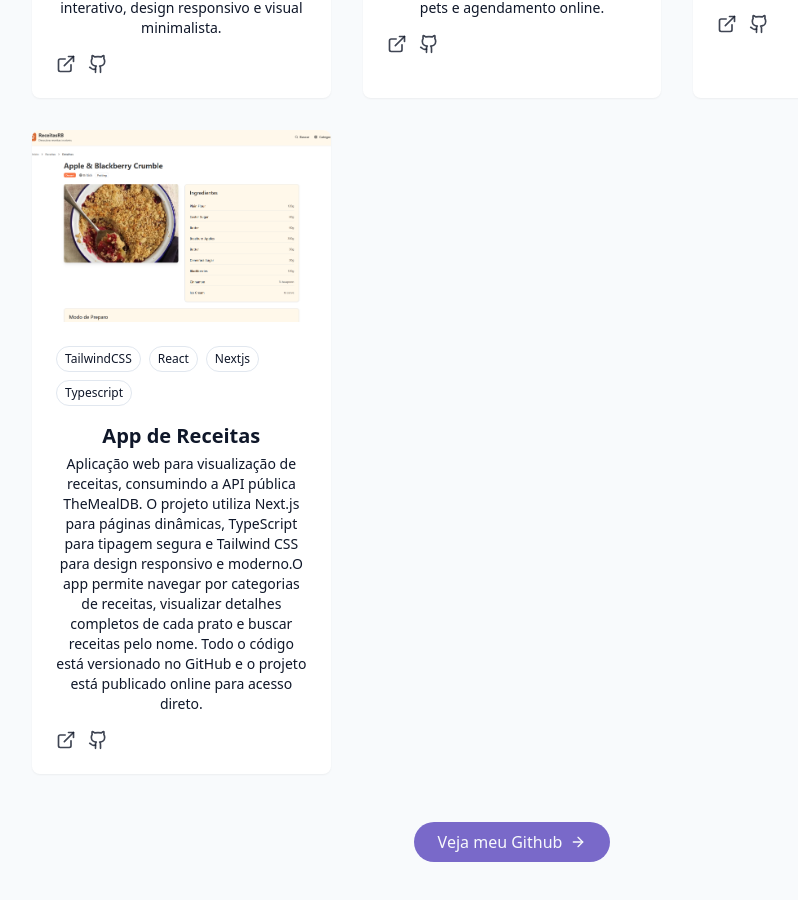
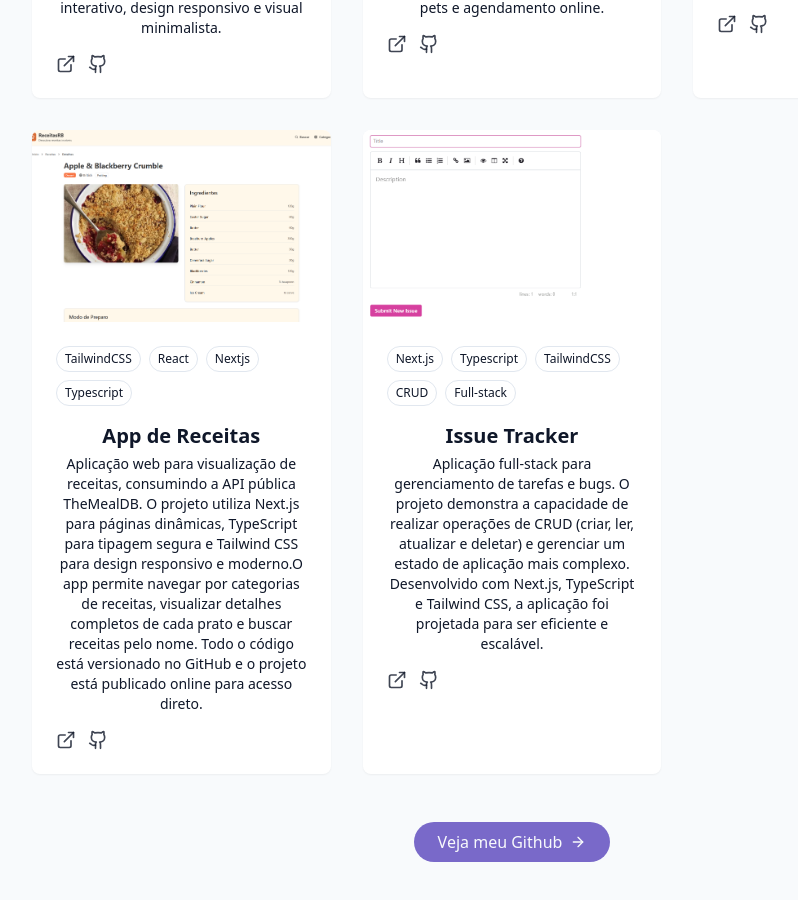
Before and after one commit to ronizera/Portfolio, a React (Vite) app: page / in a window 1280 px wide. Shown: the part 2980-3880 px from the top of the page, without its empty margins (128-926 px from the left). Built offline with nearby package versions, Linux system fonts and the light colour scheme.

Commit message:
update projects

```diff
--- a/src/components/ProjectsSection.jsx
+++ b/src/components/ProjectsSection.jsx
@@ -40,6 +40,18 @@ const projects = [
     demoUrl: "https://receitas-rb.vercel.app/",
     githubUrl: "https://github.com/ronizera/receitas",
   },
+  {
+
+    "id": 5,
+    "title": "Issue Tracker",
+    "description": "Aplicação full-stack para gerenciamento de tarefas e bugs. O projeto demonstra a capacidade de realizar operações de CRUD (criar, ler, atualizar e deletar) e gerenciar um estado de aplicação mais complexo. Desenvolvido com Next.js, TypeScript e Tailwind CSS, a aplicação foi projetada para ser eficiente e escalável.",
+    "image": "/projects/project5.png",
+    "tags": ["Next.js", "Typescript", "TailwindCSS", "CRUD", "Full-stack"],
+    "demoUrl": "https://issues-track-alpha.vercel.app",
+    "githubUrl": "https://github.com/ronizera/issues-track"
+}
+
+
 ];
 
 export const ProjectsSection = () => {
```
Also changed, not shown: public/projects/project5.png (added).
